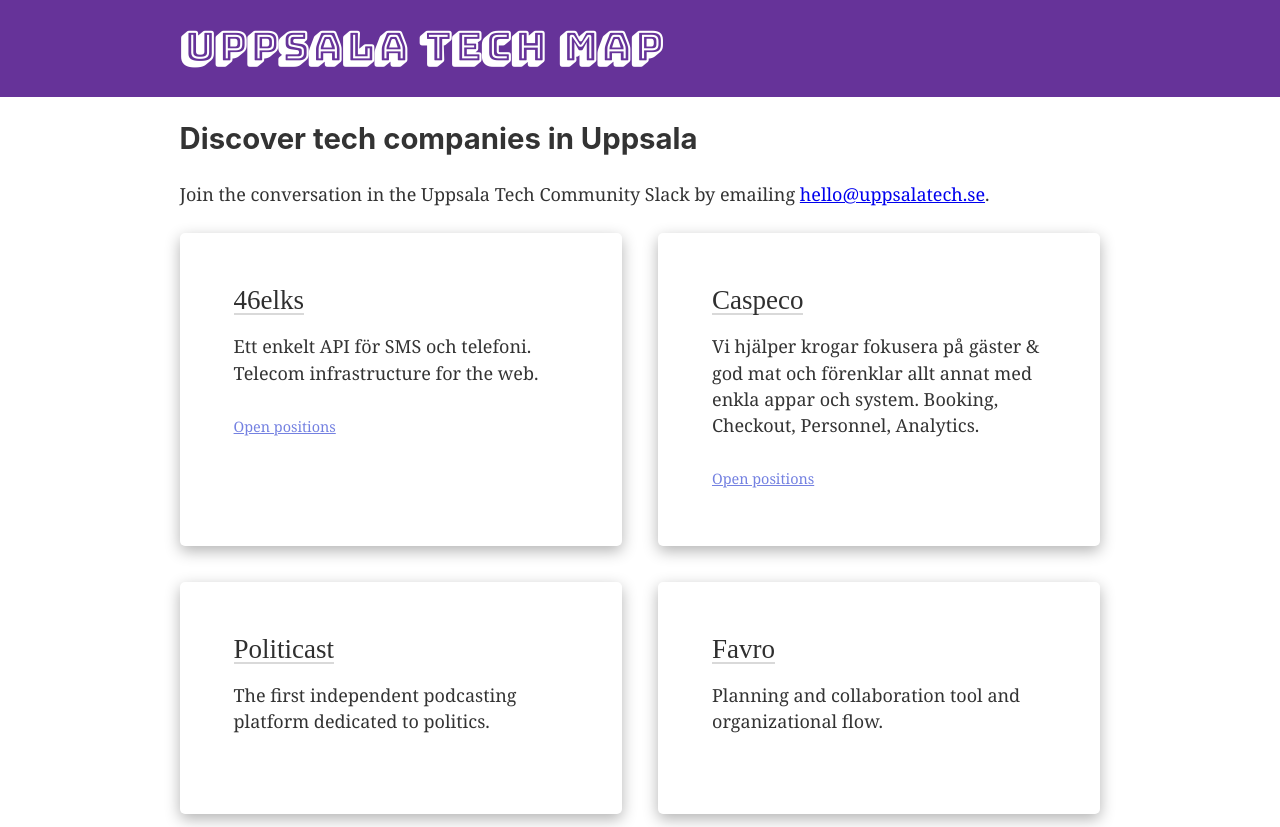
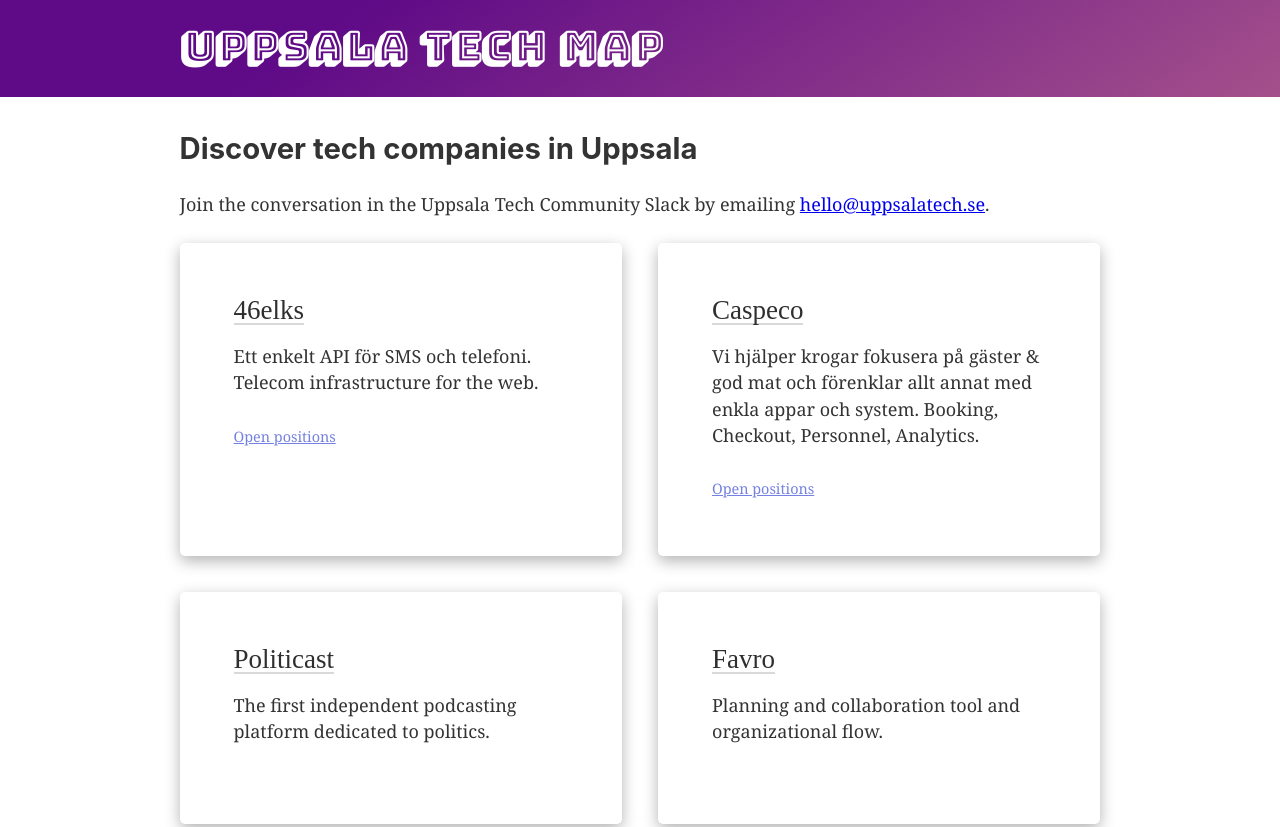
Before and after one commit to uppsalatech/uppsalatechmap, a Gatsby site: page / in a window 1280 px wide. Shown: the top 827 px of the page. Built offline with nearby package versions, Linux system fonts and the light colour scheme; Gatsby itself is replaced by a stand-in of ours.

Commit message:
Piffy colors

```diff
--- a/src/components/header.js
+++ b/src/components/header.js
@@ -5,7 +5,8 @@ import React from "react"
 const Header = ({ siteTitle }) => (
   <header
     style={{
-      background: `rebeccapurple`,
+      backgroundColor: "#a4508b",
+      backgroundImage: "linear-gradient(326deg, #a4508b 0%, #5f0a87 74%)",
       marginBottom: `1.45rem`,
     }}
   >
--- a/src/pages/companies.js
+++ b/src/pages/companies.js
@@ -7,7 +7,7 @@ import SEO from "../components/seo"
 const IndexPage = ({ pageContext }) => (
   <Layout>
     <SEO title="Home" />
-    <h2>Discover tech companies in Uppsala</h2>
+    <h2 style={{marginTop: "2rem"}}>Discover tech companies in Uppsala</h2>
     <p>Join the conversation in the Uppsala Tech Community Slack by emailing <a href="mailto:hello@uppsalatech.se">hello@uppsalatech.se</a>.</p>
 
     <div className="cards">
```
